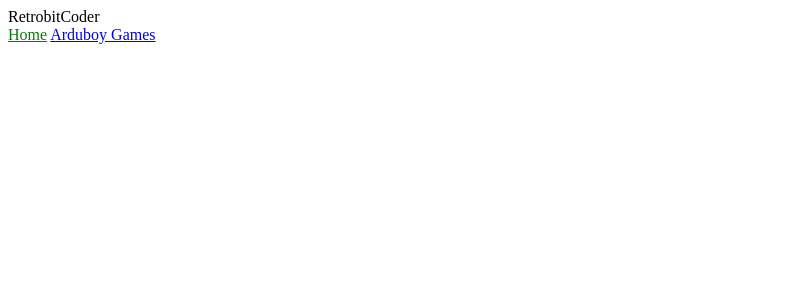
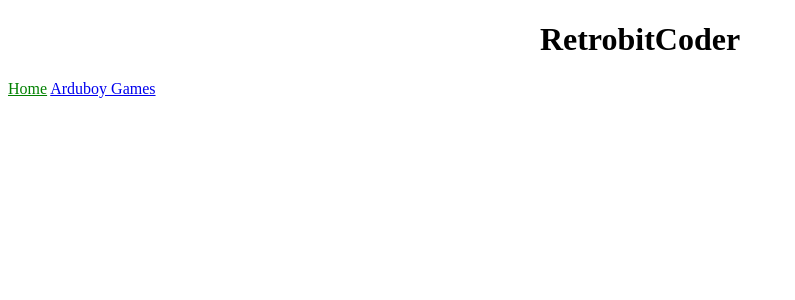
Before and after one commit to RetrobitCoder/RetrobitCoder.github.io, a Jekyll site: the page built from index.html, in a window 1280 px wide. Shown: the top 300 px of the page, without its empty margins (0-795 px from the left). Built offline with Jekyll 4.4.1, drawn with Linux system fonts in a browser that asks for light colours.

Commit message:
Update default.html

```diff
--- a/_layouts/default.html
+++ b/_layouts/default.html
@@ -6,7 +6,7 @@
     <link rel="stylesheet" href="/assets/css/styles.css">
   </head>
   <body>
-    {{ page.title }}
+    <h1 align="center">{{ page.title }}</h1>
     {% include navigation.html %}
     {{ content }}
   </body>
```
